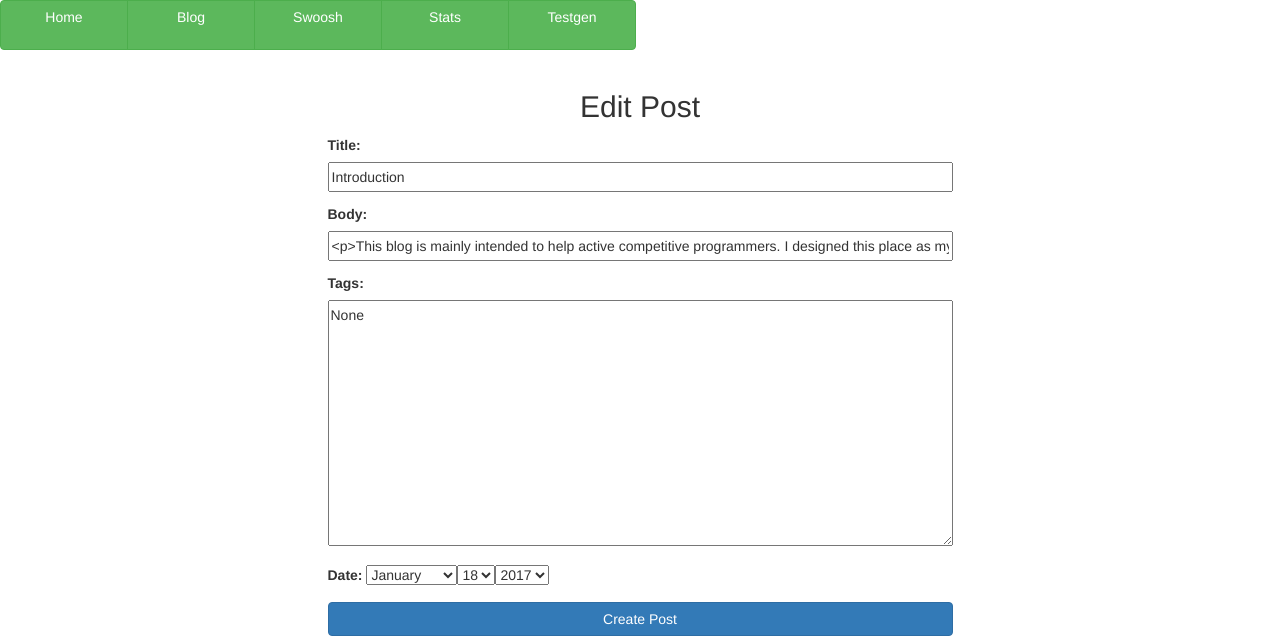
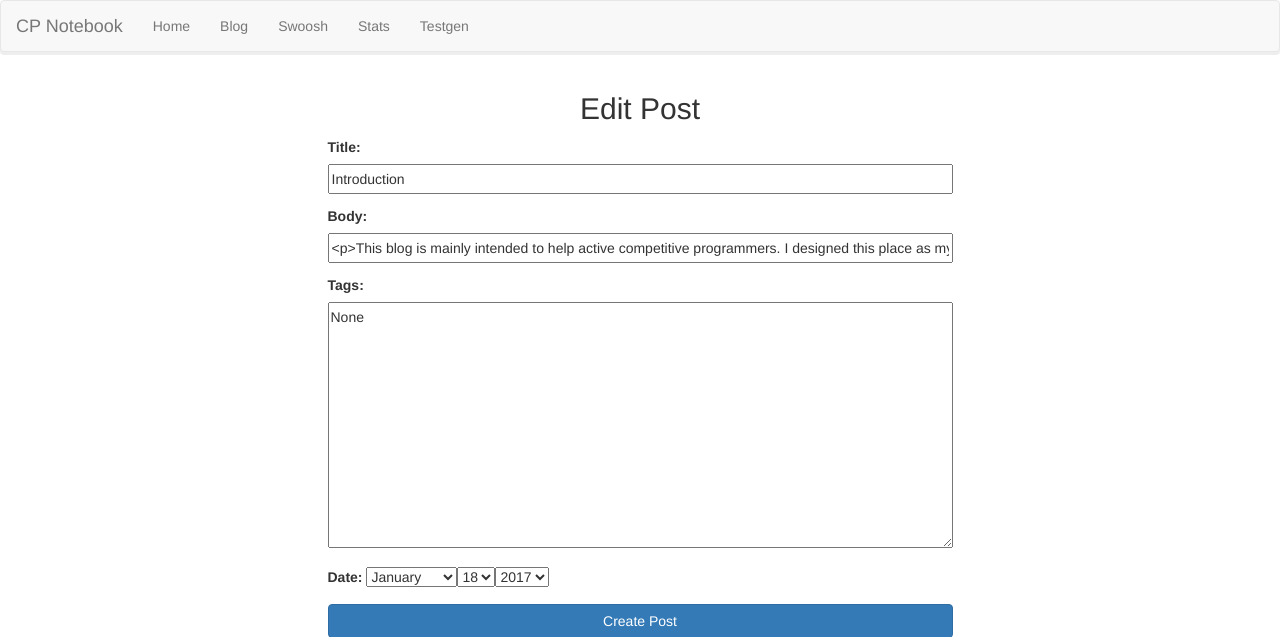
Before and after one commit to laveesingh/AnotherSolution, a Django app: page /blog/edit/1 in a window 1280 px wide. Shown: the top 637 px of the page. Run offline with Django 3.2, Linux system fonts and the light colour scheme; data comes from the database, SQL or seed files in the repository; some libraries are stand-ins or nearby versions.

Commit message:
Added navbar and blog made the homepage

```diff
--- a/AnotherSolution/urls.py
+++ b/AnotherSolution/urls.py
@@ -19,7 +19,7 @@ from django.contrib import admin
 urlpatterns = [
     url(r'^admin/', include(admin.site.urls)),
     url(r'^blog/', include('blog.urls')),
-    url(r'^$', include('home.urls')),
+    url(r'^$', include('blog.urls')),
     url(r'^home/', include('home.urls')),
     url(r'^stats/', include('stats.urls')),
     url(r'^swoosh/', include('swoosh.urls')),
--- a/home/templates/home/base.html
+++ b/home/templates/home/base.html
@@ -17,7 +17,7 @@
     overflow: hidden;
     }
     .navbar{
-        background-color: #00e600;
+      box-shadow: 0px 3px #eee;
     }
     .nav-area{
     width: 100%;
@@ -32,22 +32,20 @@
   </head>
   <body>
     <div class="container">
-      <!-- <div class="navbar"> -->
-        <!-- <ul class="nav nav-pills"> -->
-          <!-- <li role="presentation" class="btn btn-success"><a href="/home/">Home</a></li> -->
-          <!-- <li role="presentation" class=" btn btn-success"><a href="/blog/">Blog</a></li> -->
-          <!-- <li role="presentation" class=" btn btn-success"><a href="/stats/">Stats</a></li> -->
-          <!-- <li role="presentation" class="btn btn-primary"><a href="/swoosh/">Swoosh</a></li> -->
-          <!-- <li role="presentation" class=""><a href="/testgen/">TestGen</a></li> -->
-        <!-- </ul> -->
-      <!-- </div> -->
-      <div class="btn-group nav-area" role="group">
-        <a href="/home/" class="btn btn-success nav-btn">Home</a>
-        <a href="/blog/" class="btn btn-success nav-btn">Blog</a>
-        <a href="/swoosh/" class="btn btn-success nav-btn">Swoosh</a>
-        <a href="/stats/" class="btn btn-success nav-btn">Stats</a>
-        <a href="/testgen/" class="btn btn-success nav-btn">Testgen</a>
+      <nav class="navbar navbar-default">
+        <div class="container-fluid">
+          <div class="navbar-header">
+            <a class="navbar-brand" href="#">CP Notebook</a>
           </div>
+          <ul class="nav navbar-nav">
+            <li><a href="/home/">Home</a></li>
+            <li><a href="/blog/">Blog</a></li>
+            <li><a href="/swoosh/">Swoosh</a></li>
+            <li><a href="/stats/">Stats</a></li>
+            <li><a href="/testgen/">Testgen</a></li>
+          </ul>
+        </div>
+      </nav>
       {% block content %} {% endblock %}
     </div>
     <script defer src="https://code.getmdl.io/1.3.0/material.min.js"></script>
```
Also changed, not shown: 1 other file. Lines whose indentation alone changed are shown as unchanged.
